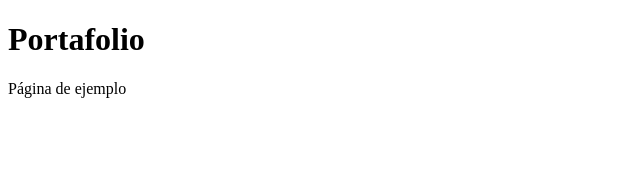
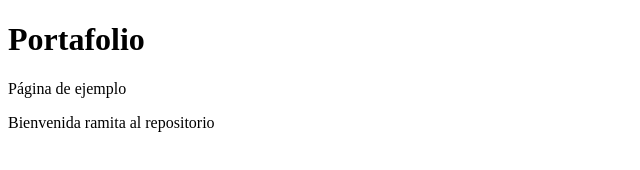
Before and after one commit to disastercode-c/tutoria, a plain HTML site: page portafolio.html in a window 1280 px wide. Shown: the whole page, without its empty margins (0-640 px from the left). Drawn offline with Linux system fonts and the light colour scheme.

Commit message:
creando ramita

```diff
--- a/portafolio.html
+++ b/portafolio.html
@@ -9,5 +9,7 @@
 <body>
     <h1>Portafolio</h1>
     <p>Página de ejemplo</p>
+
+    <p>Bienvenida ramita al repositorio</p>
 </body>
 </html>
```
